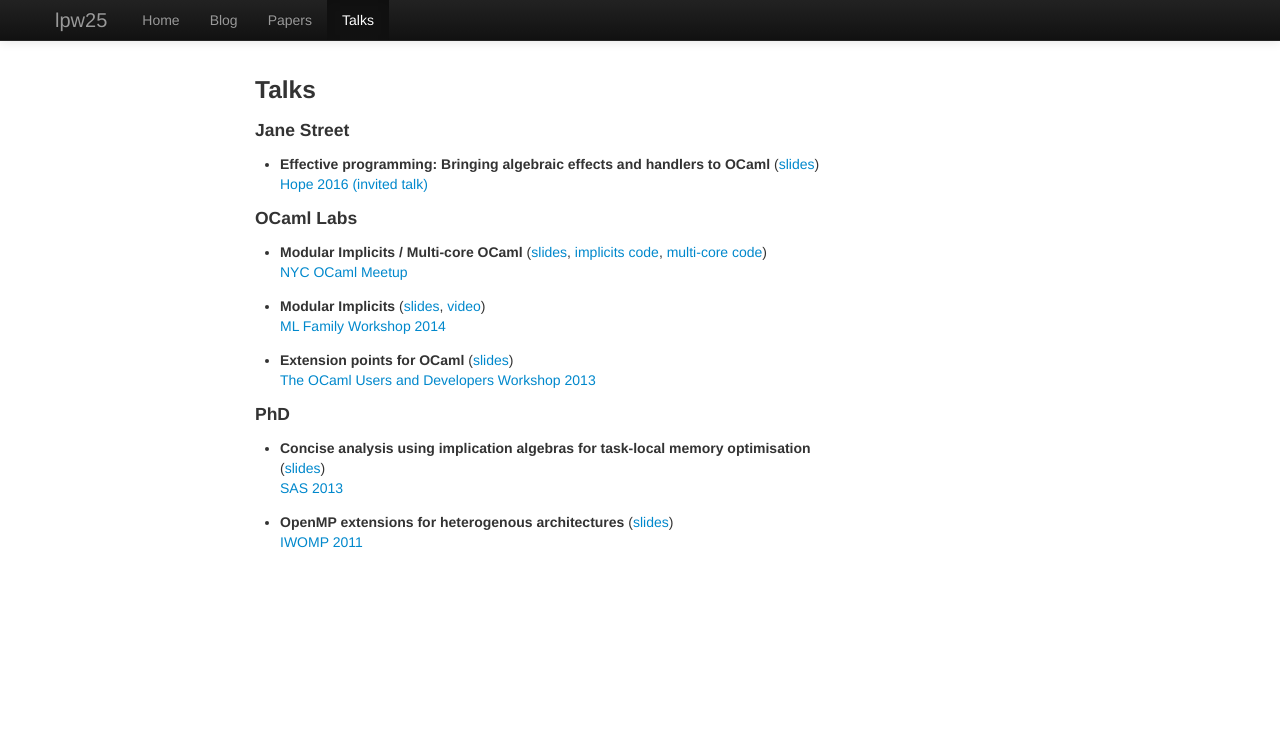
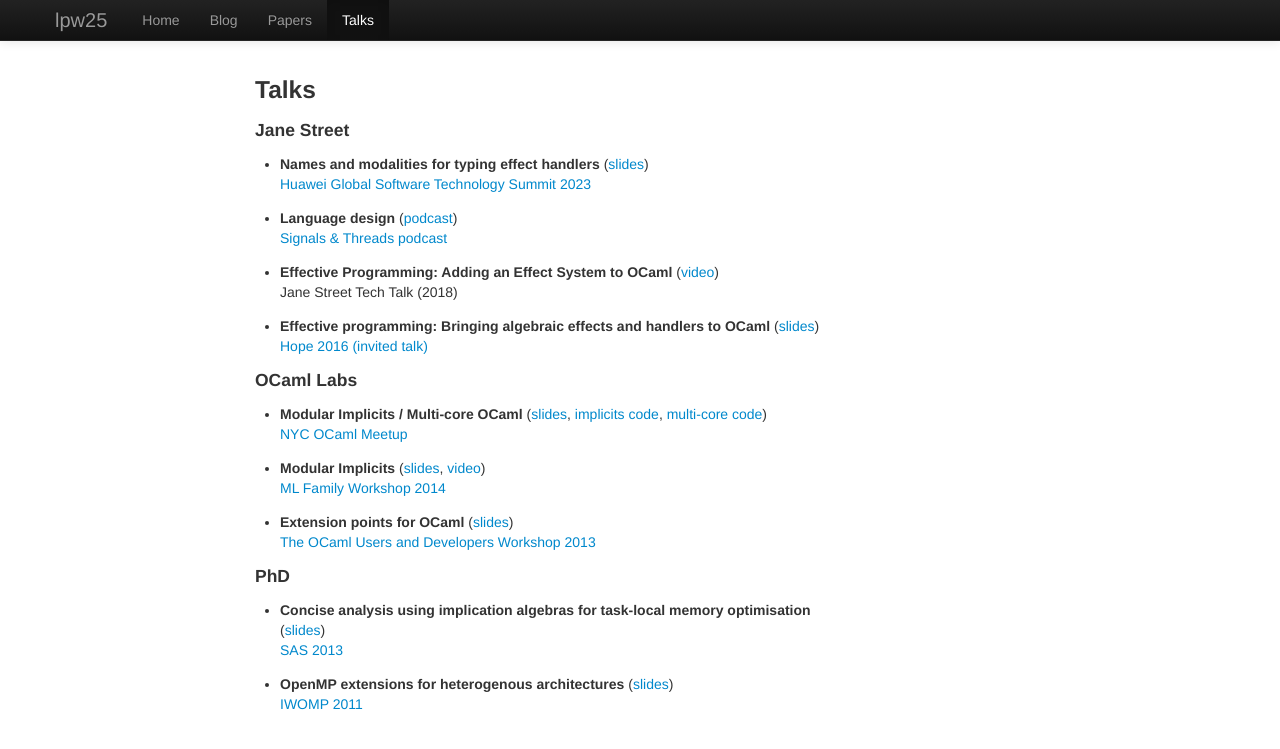
Before and after one commit to lpw25/lpw25.github.com, a Jekyll site: the page built from talks.html, in a window 1280 px wide. Shown: the top 749 px of the page. Built offline with Jekyll 4.4.1, drawn with Linux system fonts in a browser that asks for light colours.

Commit message:
Update talks page

```diff
--- a/talks.html
+++ b/talks.html
@@ -9,6 +9,21 @@ feeds: false
     <h3> Talks </h3>
     <h4> Jane Street </h4>
     <ul>
+      <li style="margin: 1em 0">
+        <b>Names and modalities for typing effect handlers</b>
+        (<a href="/talks/huawei2023.pdf">slides</a>)<br>
+        <a href="https://www.ed.ac.uk/bayes/media-centre/bayes-events/past-events/huawei-software-summit">Huawei Global Software Technology Summit 2023</a>
+      </li>
+      <li style="margin: 1em 0">
+        <b>Language design</b>
+        (<a href="https://signalsandthreads.com/language-design/">podcast</a>)<br>
+        <a href="https://signalsandthreads.com/">Signals & Threads podcast</a>
+      </li>
+      <li style="margin: 1em 0">
+        <b>Effective Programming: Adding an Effect System to OCaml</b>
+        (<a href="https://www.janestreet.com/tech-talks/effective-programming/">video</a>)<br>
+        Jane Street Tech Talk (2018)
+      </li>
       <li style="margin: 1em 0">
         <b>Effective programming: Bringing algebraic effects and handlers to OCaml</b>
         (<a href="/talks/hope2016.pdf">slides</a>)<br>
```
Also changed, not shown: 1 other file.
